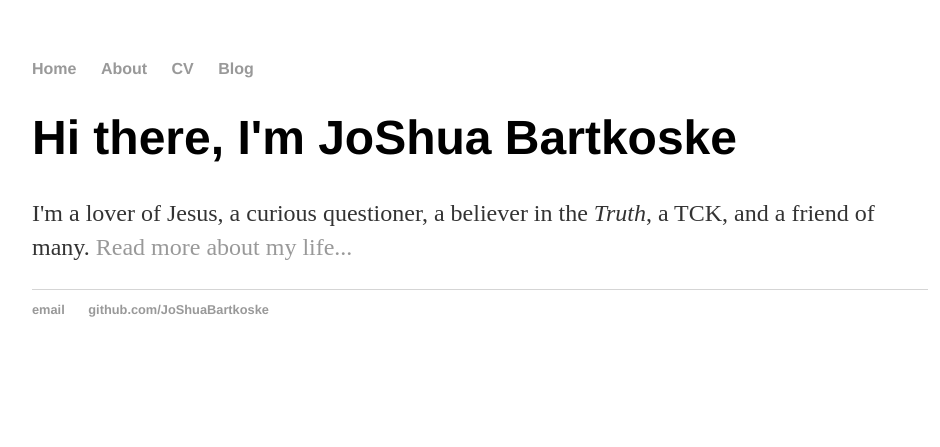
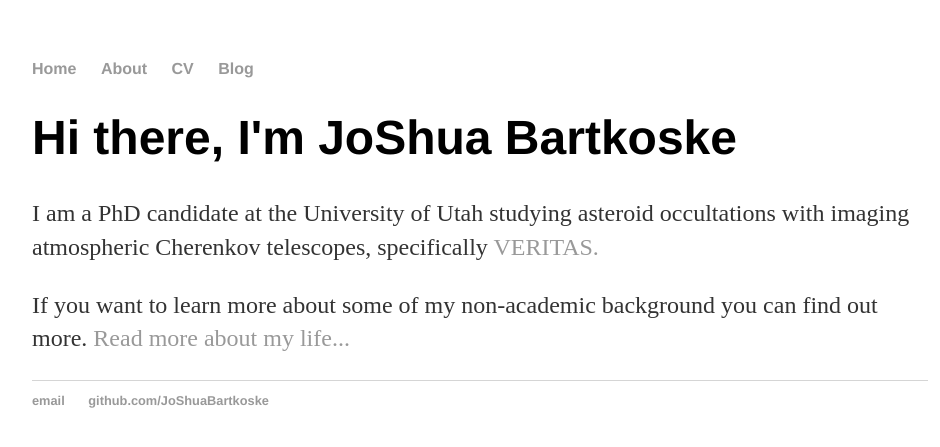
Before and after one commit to JoShuaBartkoske/JoShuaBartkoske.github.io, a Jekyll site: the page built from index.html, in a window 1280 px wide. Shown: the top 447 px of the page, without its empty margins (160-1100 px from the left). Built offline with Jekyll 4.4.1, drawn with Linux system fonts in a browser that asks for light colours.

Commit message:
Update index.html
Change home page to be clear on my current status and link to VERITAS.

```diff
--- a/index.html
+++ b/index.html
@@ -4,5 +4,6 @@ title: JoShua Bartkoske, lover of Jesus
 ---
 <div class="blurb">
 	<h1>Hi there, I'm JoShua Bartkoske</h1>
-	<p>I'm a lover of Jesus, a curious questioner, a believer in the <em>Truth</em>, a TCK, and a friend of many. <a href="/about">Read more about my life...</a></p>
+	<p>I am a PhD candidate at the University of Utah studying asteroid occultations with imaging atmospheric Cherenkov telescopes, specifically <a href="https://veritas.sao.arizona.edu">VERITAS.</a></p>
+	<p>If you want to learn more about some of my non-academic background you can find out more. <a href="/about">Read more about my life...</a></p>
 </div><!-- /.blurb -->
```
